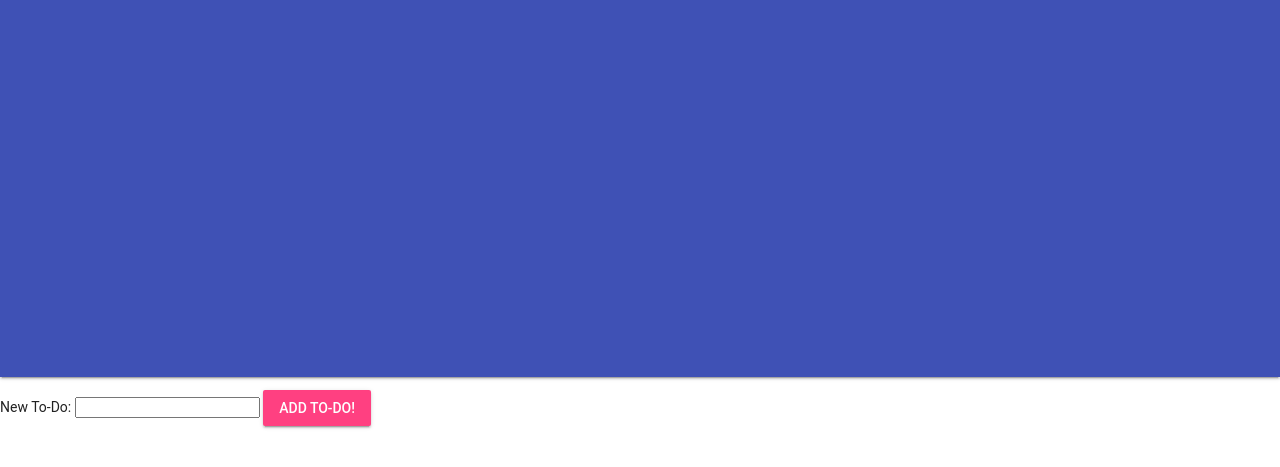
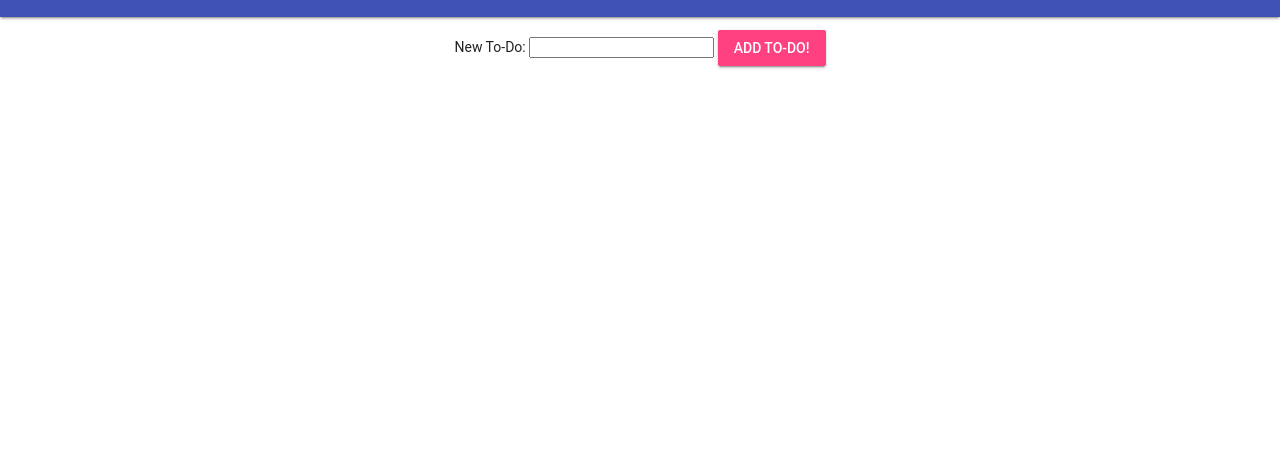
Before and after one commit to jessjzhong/to-do-app, a plain HTML site: page index.html in a window 1280 px wide. Shown: the part 103-570 px from the top of the page. Drawn offline with nearby package versions, Linux system fonts and the light colour scheme.

Commit message:
adding style

```diff
--- a/styles/main.css
+++ b/styles/main.css
@@ -1,5 +1,5 @@
 header {
-  height: 60vh;
+  height: 15vh;
   justify-content: center;
   text-align: center;
 }
@@ -15,6 +15,12 @@ h1 {
 
 form {
   padding-top: 1%;
-  /* text-align: center;
-  margin: auto; */
+  justify-content: center;
+  text-align: center;
+  font-weight: 400;
 }
+
+ul {
+
+
+}
```
Also changed, not shown: index.html (+1 -1 lines).
